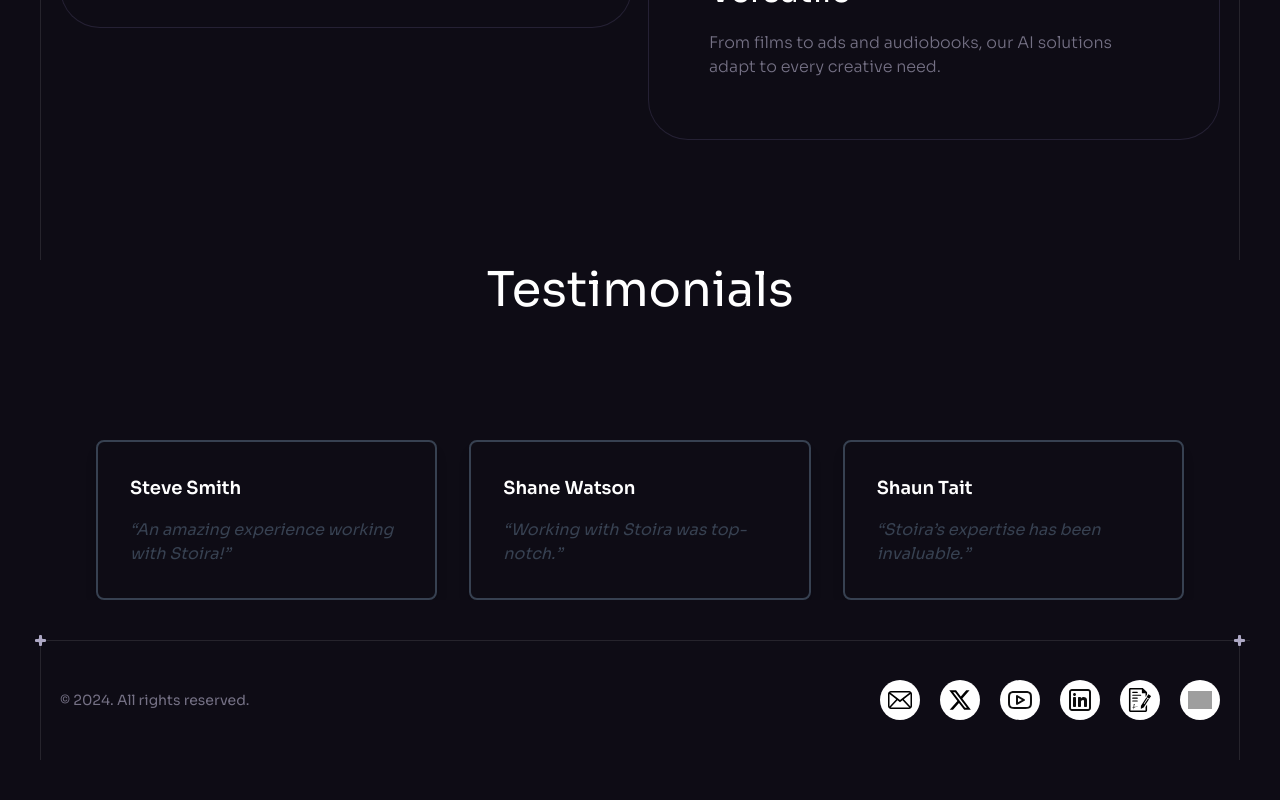
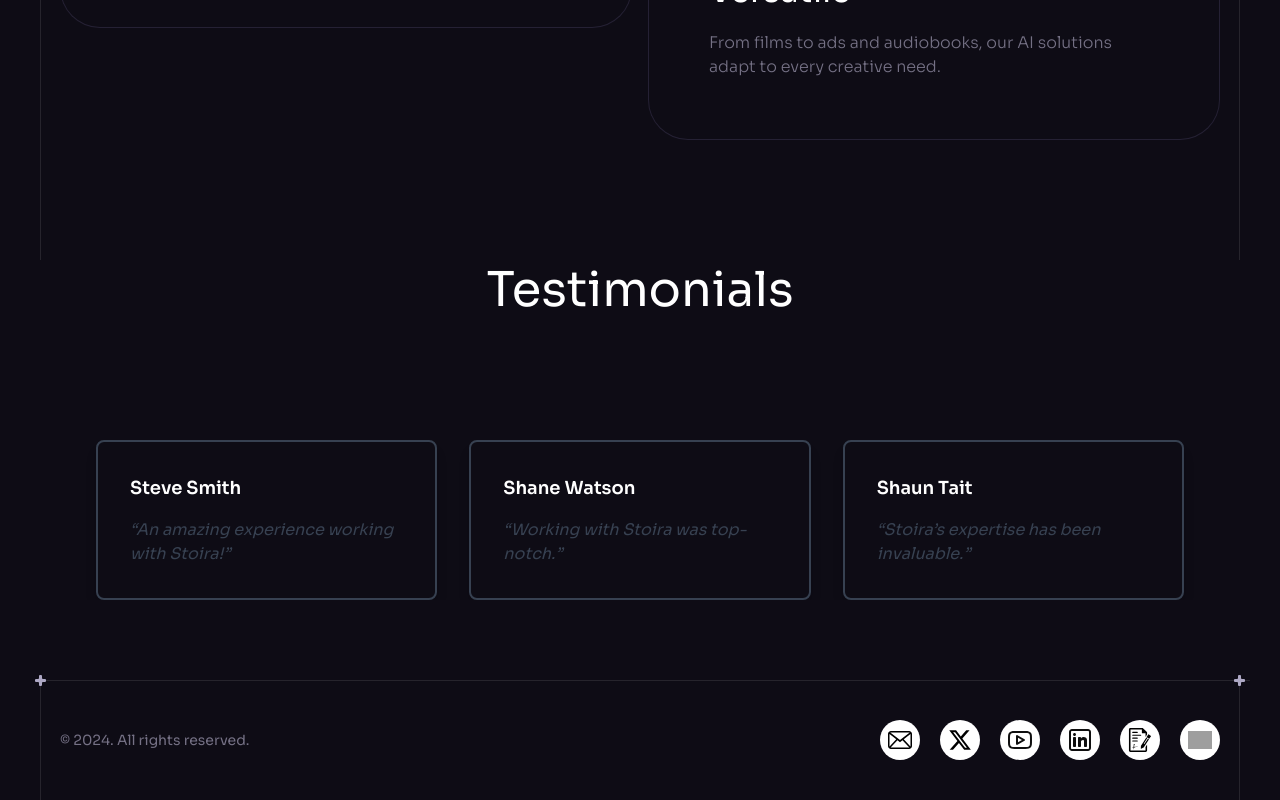
Before and after one commit to Hassan-Kirmani9/stoira_ai, a React (Vite) app: page / in a window 1280 px wide. Shown: the part 6039-6839 px from the top of the page. Before the commit the page ends 6799 px from the top, so only its background shows below. Built offline with nearby package versions, Linux system fonts and the light colour scheme; grey boxes are pictures that could not be loaded.

Commit message:
alingment

```diff
--- a/src/components/TestimonialSlider.jsx
+++ b/src/components/TestimonialSlider.jsx
@@ -117,6 +117,8 @@ const TestimonialSlider = () => {
 
   return (
     <>
+        <div className="container md:pb-10">
+
       <Heading title="Testimonials" />
       <div className="relative w-full max-w-6xl mx-auto px-4 py-10 ">
       <div className="overflow-hidden">
@@ -153,6 +155,7 @@ const TestimonialSlider = () => {
         ))}
       </div> */}
     </div>
+    </div>
     </>
   );
 };
```
